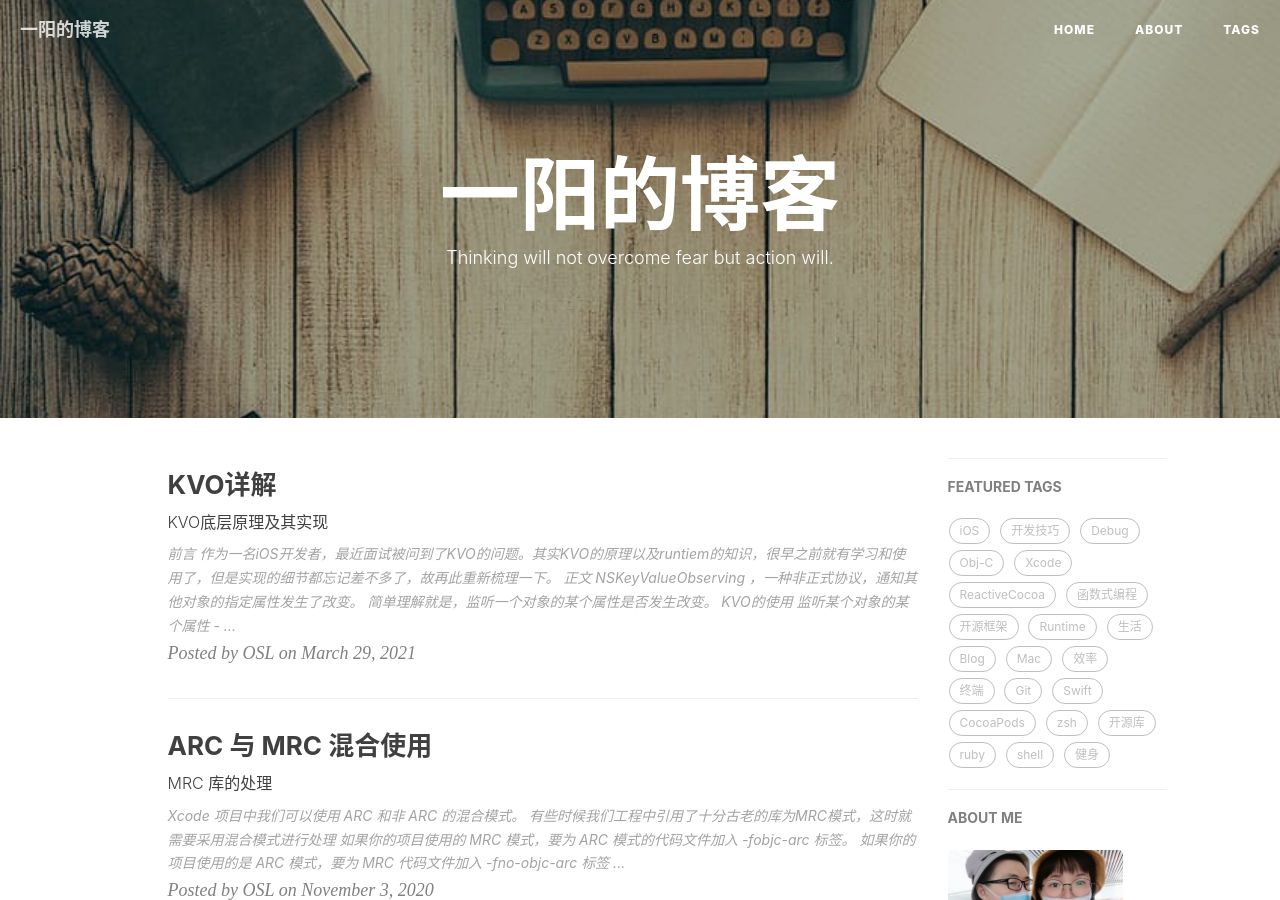
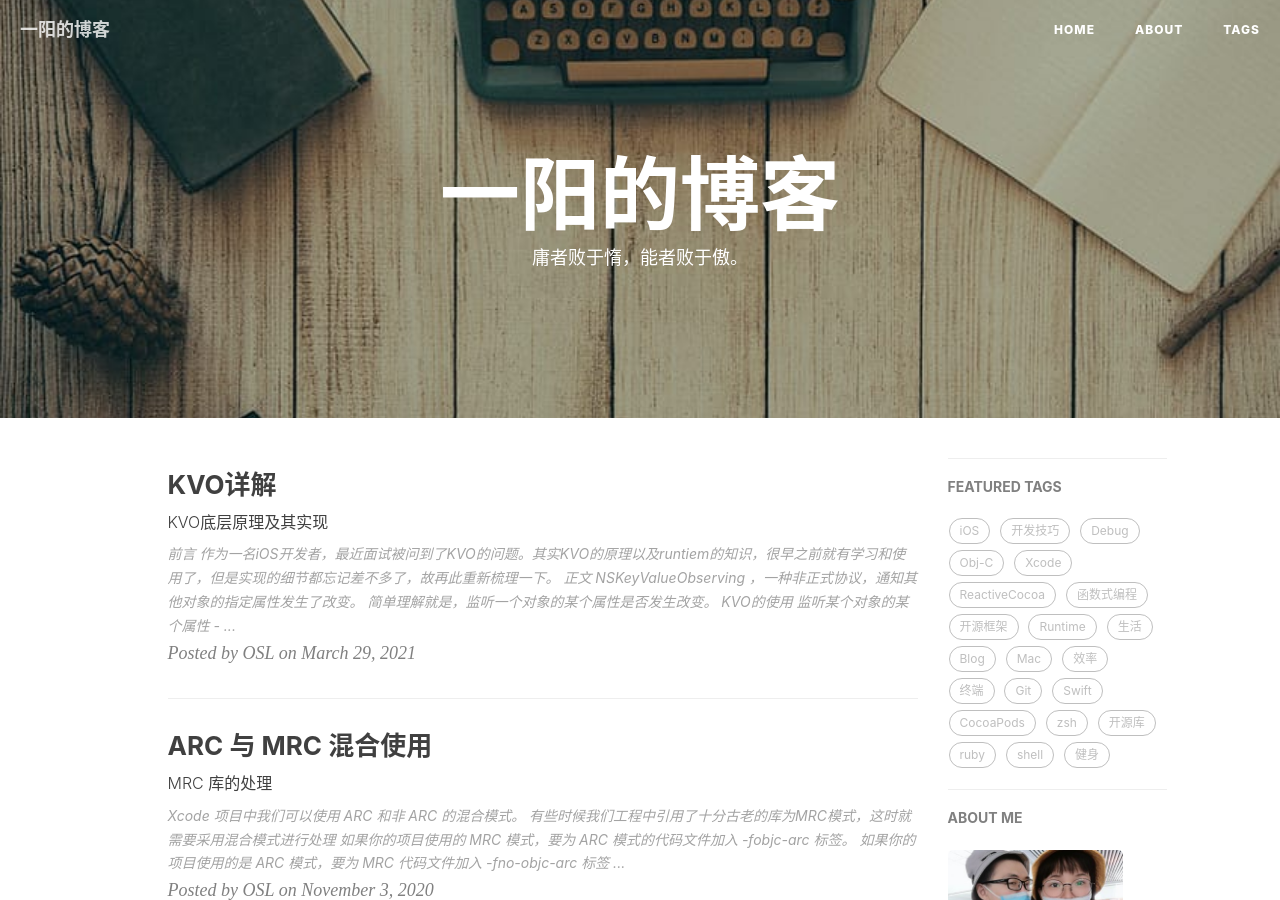
Before and after one commit to OneSunLee/OneSunLee.github.io, a Jekyll site: the page built from index.html, in a window 1280 px wide and 900 px high. Built offline with Jekyll 4.4.1, drawn with Linux system fonts in a browser that asks for light colours; nearby versions of some CDN libraries; the list of posts is cut into pages by our own code; comment, search, counter and statistics services are not loaded.

Commit message:
small changes

```diff
--- a/_config.yml
+++ b/_config.yml
@@ -12,14 +12,14 @@
 # Sidebar settings
 sidebar: true                           # whether or not using Sidebar.
 sidebar-about-description: "Goals determine what you going to be!"
-sidebar-avatar: /img/about-YY-gentle.jpg      # use absolute URL, seeing it's used in both `/` and `/about/`
+sidebar-avatar: /img/about-OSL-gentle.jpg      # use absolute URL, seeing it's used in both `/` and `/about/`
 
 
 
 # SNS settings
 RSS: false
 # weibo_username:     OneSunLee
-zhihu_username:     OneSunLee
+zhihu_username:     li-a-yang-73
 github_username:    OneSunLee
 #facebook_username:  SunLee.One.7
 #jianshu_username:   e71990ada2fd
--- a/about.html
+++ b/about.html
@@ -20,7 +20,7 @@
 
     <p>Hey，我是<strong>李一阳(OSL)</strong>，这不是真名哦，一只嵌入式初学者。</p>
 
-    <p>工作、学习之余，我还是一个跑步爱好者，同时也非常喜欢拳击。</p>
+    <p>工作、学习之余，我还是一个跑步爱好者。</p>
 
     <p>这是我的利用 <a href="https://pages.github.com/">GitHub Pages</a> 与 <a href="http://jekyll.com.cn/">Jekyll</a> 搭建的 个人博客。我在GitHub主页<a href="https://github.com/OneSunLee">👉GitHub·OSL</a>。如果有什么问题，欢迎提出探讨~</p>
 
--- a/index.html
+++ b/index.html
@@ -1,6 +1,6 @@
 ---
 layout: page
-description: "Thinking will not overcome fear but action will."
+description: "庸者败于惰，能者败于傲。"
 ---
 
 {% for post in paginator.posts %}
```
Also changed, not shown: _posts/2017-02-06-快速搭建个人博客.md (+1 -1 lines), img/OSL_bolg_logo.png (renamed from img/BY_bolg_logo.png), img/about-OSL-gentle.jpg (renamed from img/about-YY-gentle.jpg), img/avatar-osl.jpeg (renamed from img/avatar-by.jpeg).
